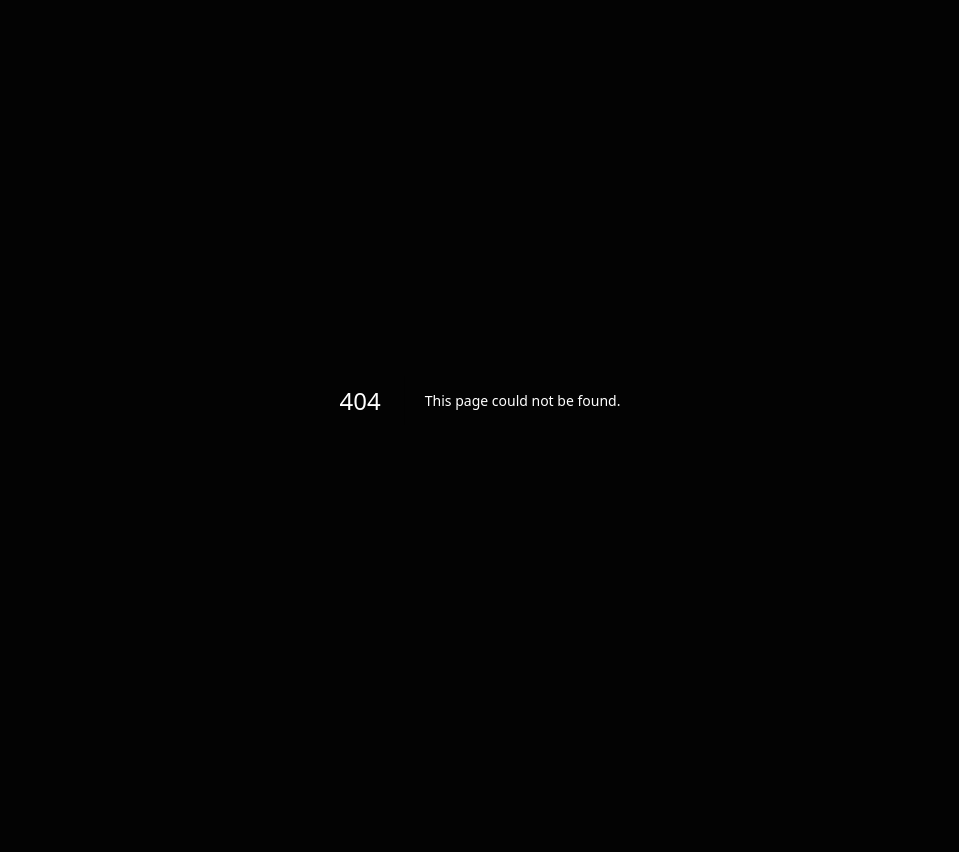
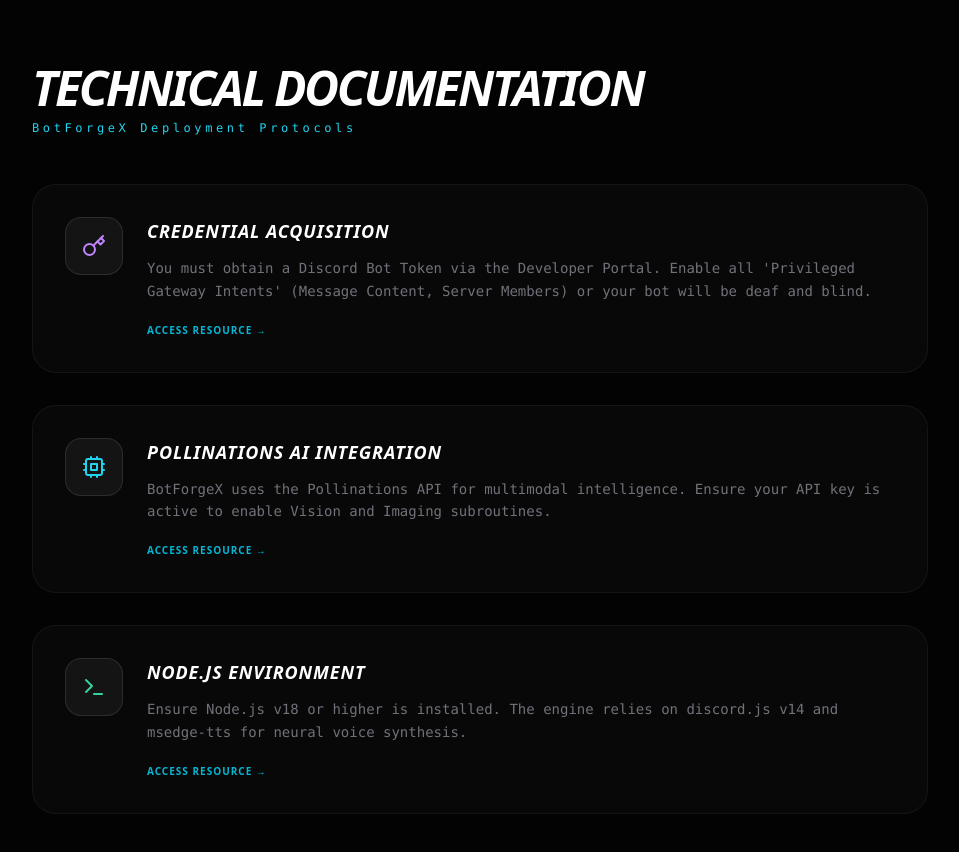
Before and after one commit to blueplaysgames3921/botforgex-labs, a Next.js app: page /guide in a window 1280 px wide. Before the commit this address had no page. Shown: the top 852 px of the page, without its empty margins (160-1119 px from the left). Before the commit the page ends 800 px from the top, so only its background shows below. Built offline with nearby package versions, Linux system fonts and the light colour scheme.

Commit message:
Create page.tsx

```diff
--- /dev/null
+++ b/app/guide/page.tsx
@@ -0,0 +1,50 @@
+import { ShieldCheck, Key, Terminal, Cpu, Globe } from 'lucide-react';
+
+export default function GuidePage() {
+  return (
+    <div className="min-h-screen bg-[#030303] text-white p-8 md:p-16 font-sans">
+      <div className="max-w-4xl mx-auto space-y-12">
+        <header>
+          <h1 className="text-5xl font-black italic tracking-tighter uppercase text-white mb-2">Technical Documentation</h1>
+          <p className="text-cyan-400 font-mono text-xs tracking-[0.3em]">BotForgeX Deployment Protocols</p>
+        </header>
+
+        <section className="grid gap-8">
+          <GuideStep
+            icon={<Key className="text-purple-400"/>}
+            title="Credential Acquisition"
+            desc="You must obtain a Discord Bot Token via the Developer Portal. Enable all 'Privileged Gateway Intents' (Message Content, Server Members) or your bot will be deaf and blind."
+            link="https://discord.com/developers/applications"
+          />
+          <GuideStep
+            icon={<Cpu className="text-cyan-400"/>}
+            title="Pollinations AI Integration"
+            desc="BotForgeX uses the Pollinations API for multimodal intelligence. Ensure your API key is active to enable Vision and Imaging subroutines."
+            link="https://pollinations.ai"
+          />
+          <GuideStep
+            icon={<Terminal className="text-emerald-400"/>}
+            title="Node.js Environment"
+            desc="Ensure Node.js v18 or higher is installed. The engine relies on discord.js v14 and msedge-tts for neural voice synthesis."
+            link="https://nodejs.org"
+          />
+        </section>
+      </div>
+    </div>
+  );
+}
+
+function GuideStep({ icon, title, desc, link }: any) {
+  return (
+    <div className="p-8 rounded-3xl bg-[#080808] border border-white/5 hover:border-cyan-500/20 transition-all group">
+      <div className="flex items-start gap-6">
+        <div className="p-4 rounded-2xl bg-white/5 border border-white/10">{icon}</div>
+        <div className="space-y-3">
+          <h3 className="text-lg font-black uppercase italic tracking-wider">{title}</h3>
+          <p className="text-zinc-500 text-sm leading-relaxed font-mono">{desc}</p>
+          <a href={link} target="_blank" className="inline-block text-[10px] font-black text-cyan-500 hover:text-white transition-colors uppercase tracking-widest pt-2">Access Resource →</a>
+        </div>
+      </div>
+    </div>
+  );
+}
```
